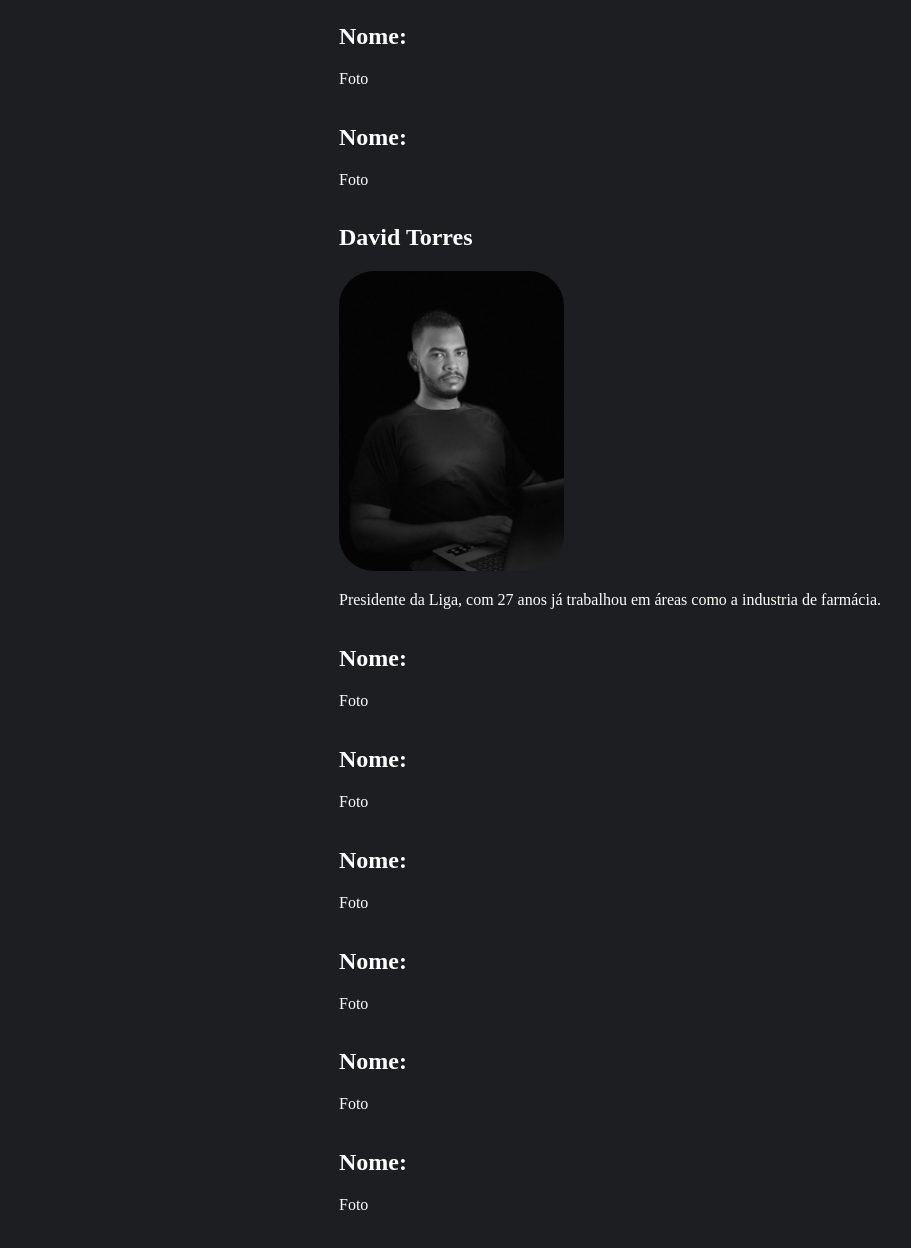
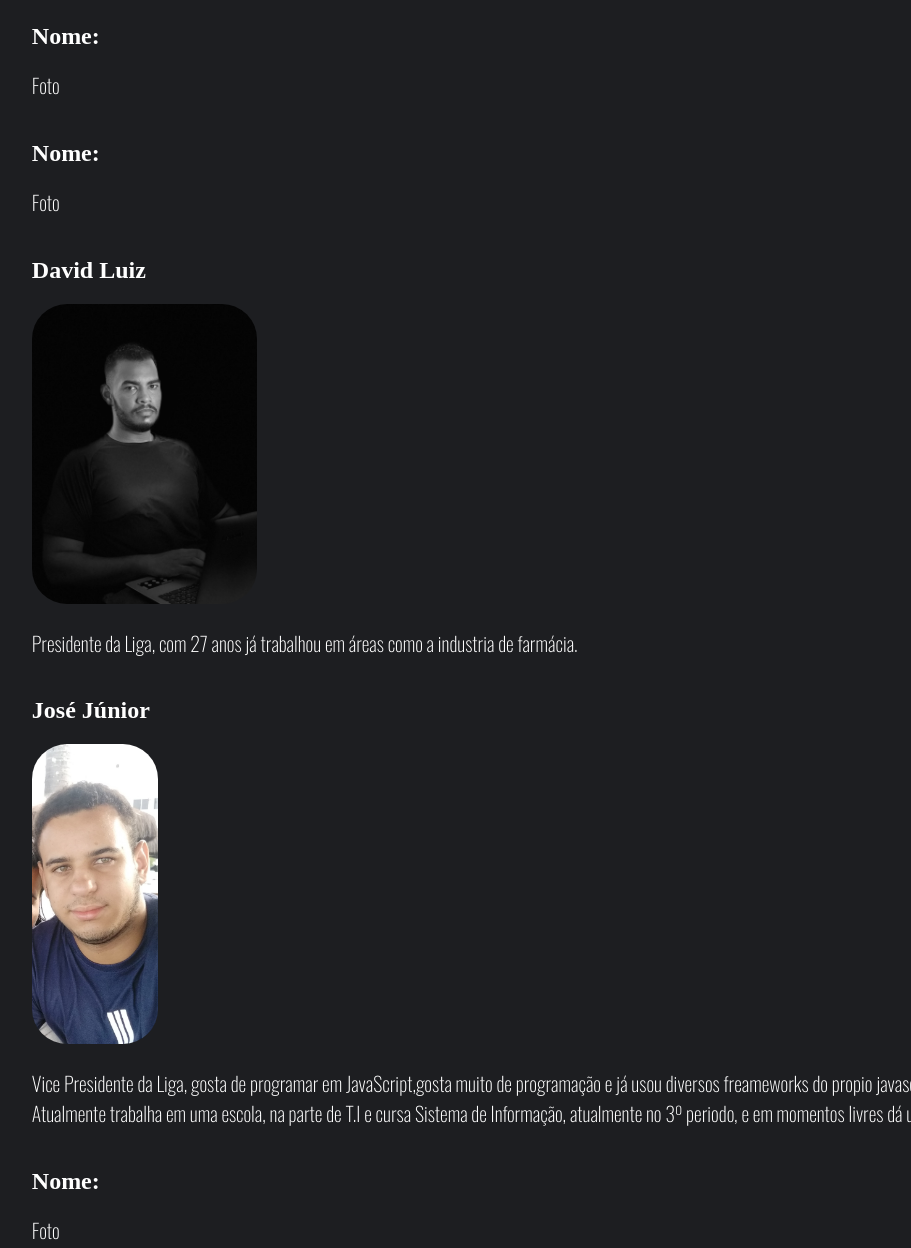
Before and after one commit to IniciativaDev/IniciativaDev, a plain HTML site: page html/sobre.html in a window 1280 px wide. Shown: the part 93-1341 px from the top of the page, without its empty margins (21-932 px from the left). Drawn offline with nearby package versions, Linux system fonts and the light colour scheme.

Commit message:
Adição da um membro
Adição do membro Junior, e customização do layout

```diff
--- a/css/sobre css/imagens.css
+++ b/css/sobre css/imagens.css
@@ -1,4 +1,5 @@
 @import url("https://fonts.googleapis.com/css2?family=Open+Sans:wght@700&display=swap");
+@import url('https://fonts.googleapis.com/css2?family=Oswald:wght@200&display=swap');
 
 .Equipe h1{
     text-align: center;
@@ -8,19 +9,28 @@
 
 .Equipe ul  {
     display: inline-block;
-    margin-left: 25%;
+    margin-left: 1%;
 
 
 }
 
 .Equipe ul li {
     display: flex;
-    flex: 1;
     flex-direction: row;
 }
-
-.Equipe ul li .David_Torres img{
+.Equipe ul li P{
+    font-family: 'Oswald', sans-serif;
+    font-size: 20px;
+    text-align:justify;
+}
+.Equipe ul li .David_Luiz img{
     height: 300px;
     border-radius: 35px;
 
 }
+
+.Equipe ul li .Jose_Junior img{
+    height: 300px;
+    border-radius: 35px;
+
+}
--- a/html/sobre.html
+++ b/html/sobre.html
@@ -25,16 +25,20 @@
                 </div>
             </li>
             <li>
-                <div class="David_Torres">
-                    <h2>David Torres</h2>
-                    <img src="../images/sobre/David.jpeg" alt="">
+                <div class="David_Luiz">
+                    <h2>David Luiz</h2>
+                    <img src="../images/sobre/David.jpeg" alt="David Luiz" />
                     <p>Presidente da Liga, com 27 anos já trabalhou em áreas como a industria de farmácia.</p>
                 </div>
             </li>
             <li>
-                <div class="Nome_Participante">
-                    <h2>Nome:</h2>
-                    <p>Foto</p>
+                <div class="Jose_Junior">
+                    <h2>José Júnior</h2>
+                    <img src="../images/sobre/JJ.jpg" alt="José Júnior">
+                    <p>Vice Presidente da Liga, gosta de programar em JavaScript,gosta muito de programação e já usou diversos
+                        freameworks do propio javascript.<br> Atualmente trabalha em uma escola, na parte de T.I e cursa Sistema de Informação,
+                        atualmente no 3º periodo, e em momentos livres dá uma estudada em Javascript e seus freameworks.
+                    </p>
                 </div>
             </li>
             <li>
```
Also changed, not shown: images/sobre/JJ.jpg (added).
